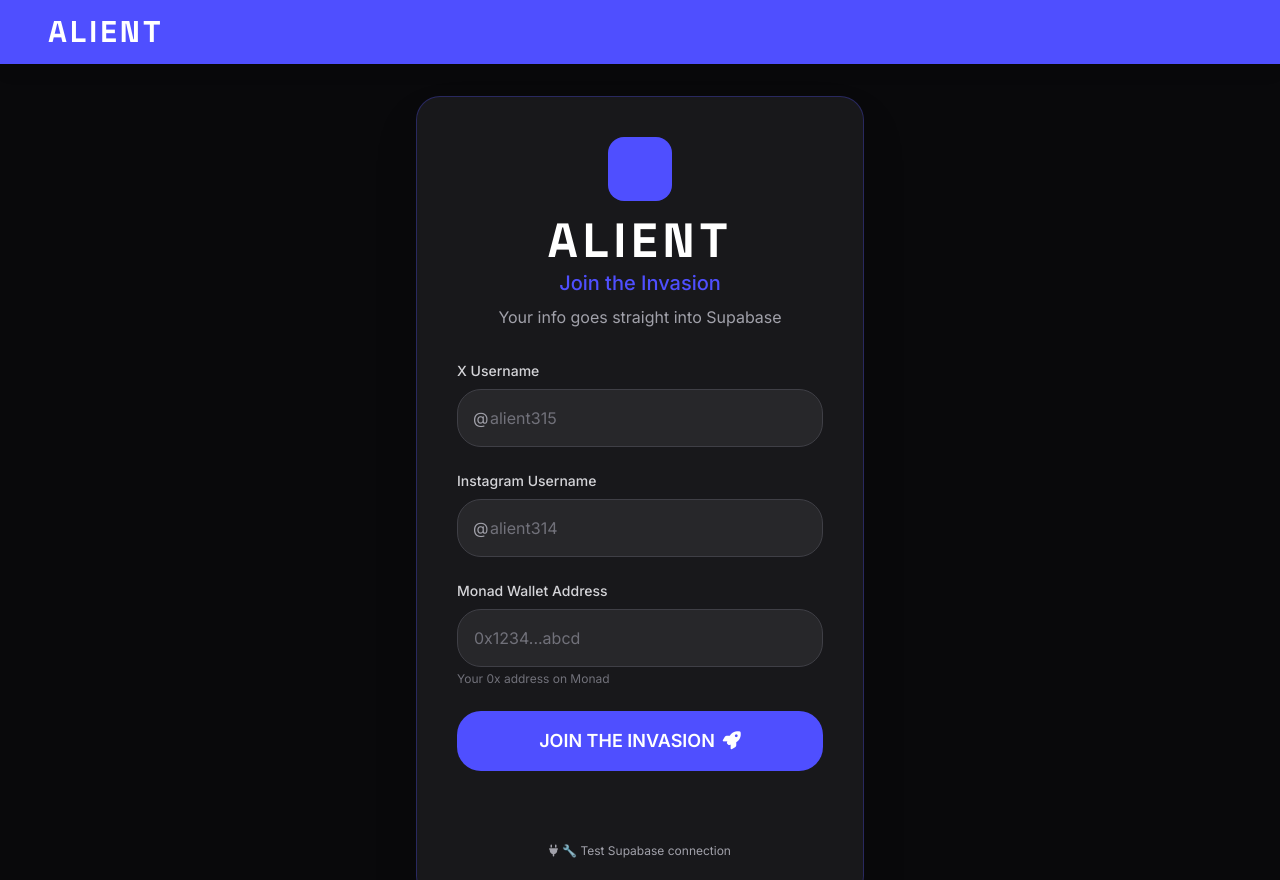
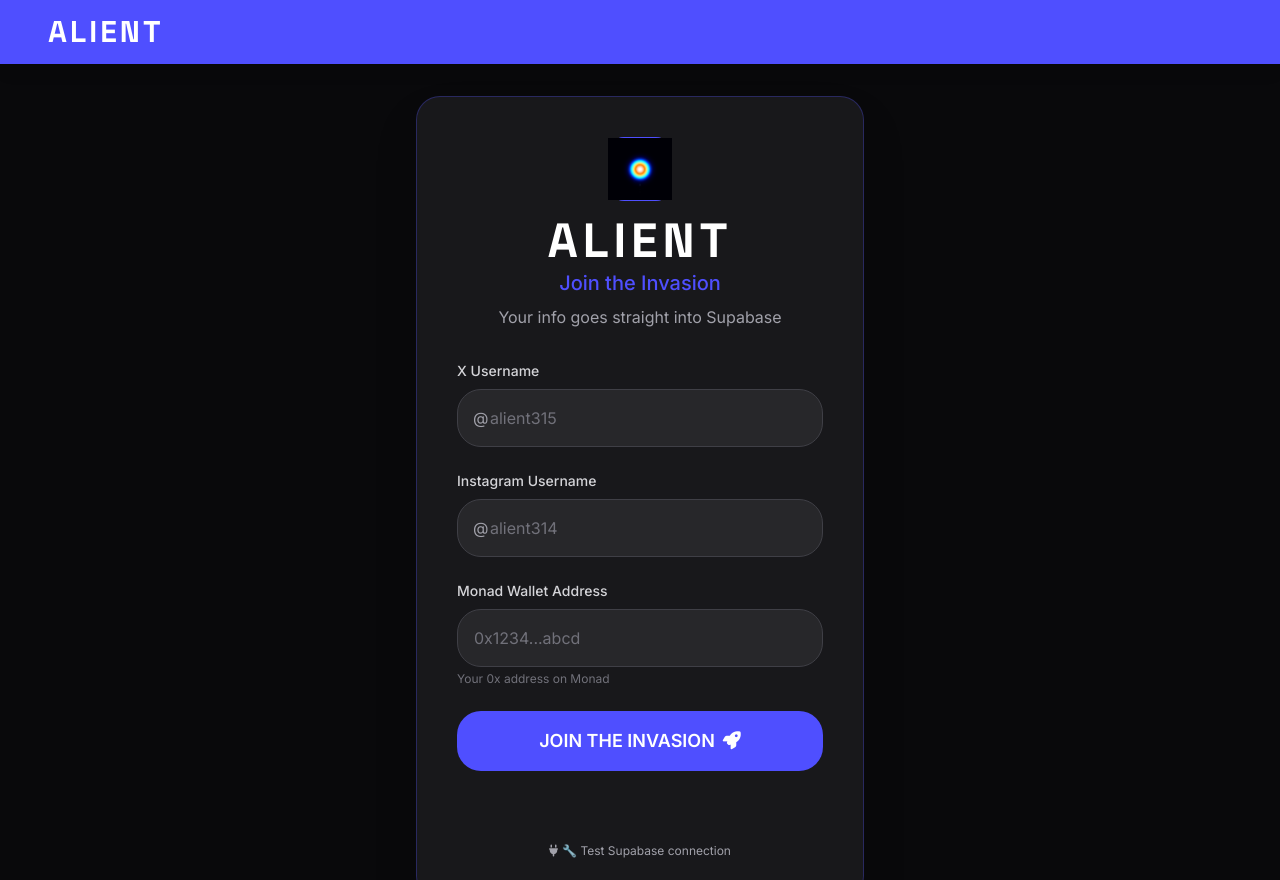
Before and after one commit to alientechnologycompany-hub/alient-, a plain HTML site: page index.html in a window 1280 px wide. Shown: the top 880 px of the page. Drawn offline with nearby package versions, Linux system fonts and the light colour scheme; a script that the page names is missing.

Commit message:
Update index.html

```diff
--- a/index.html
+++ b/index.html
@@ -27,7 +27,7 @@
     <div class="max-w-md w-full bg-zinc-900 rounded-3xl shadow-2xl p-8 md:p-10 border border-[#4F4FFF]/30">
 
       <div class="text-center mb-8">
-        <div class="inline-flex items-center justify-center w-16 h-16 bg-[#4F4FFF] text-white rounded-2xl mb-4 text-4xl"><img href="IMG_0058.png"></div>
+        <div class="inline-flex items-center justify-center w-16 h-16 bg-[#4F4FFF] text-white rounded-2xl mb-4 text-4xl"><img src="IMG_0058.png"></div>
         <h1 class="logo-font text-5xl font-bold tracking-widest text-white">ALIENT</h1>
         <p class="text-[#4F4FFF] text-xl font-medium mt-1">Join the Invasion</p>
         <p class="text-zinc-400 mt-2">Your info goes straight into Supabase</p>
```
